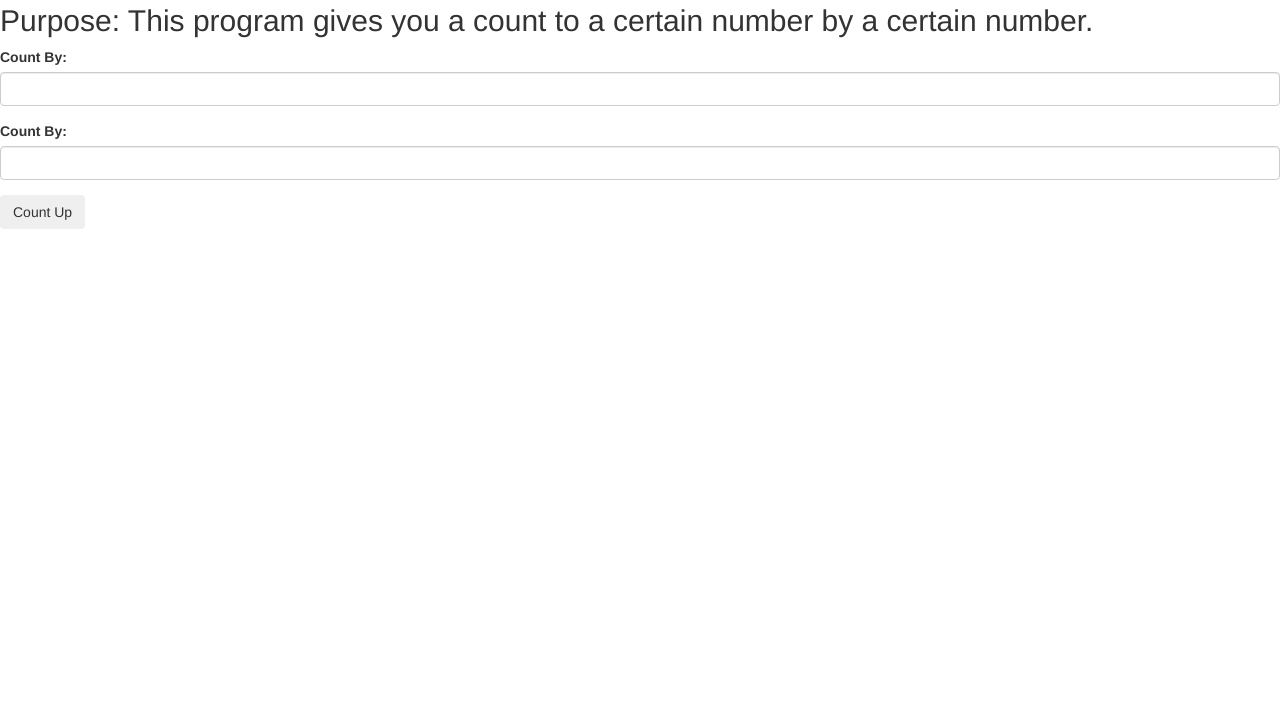
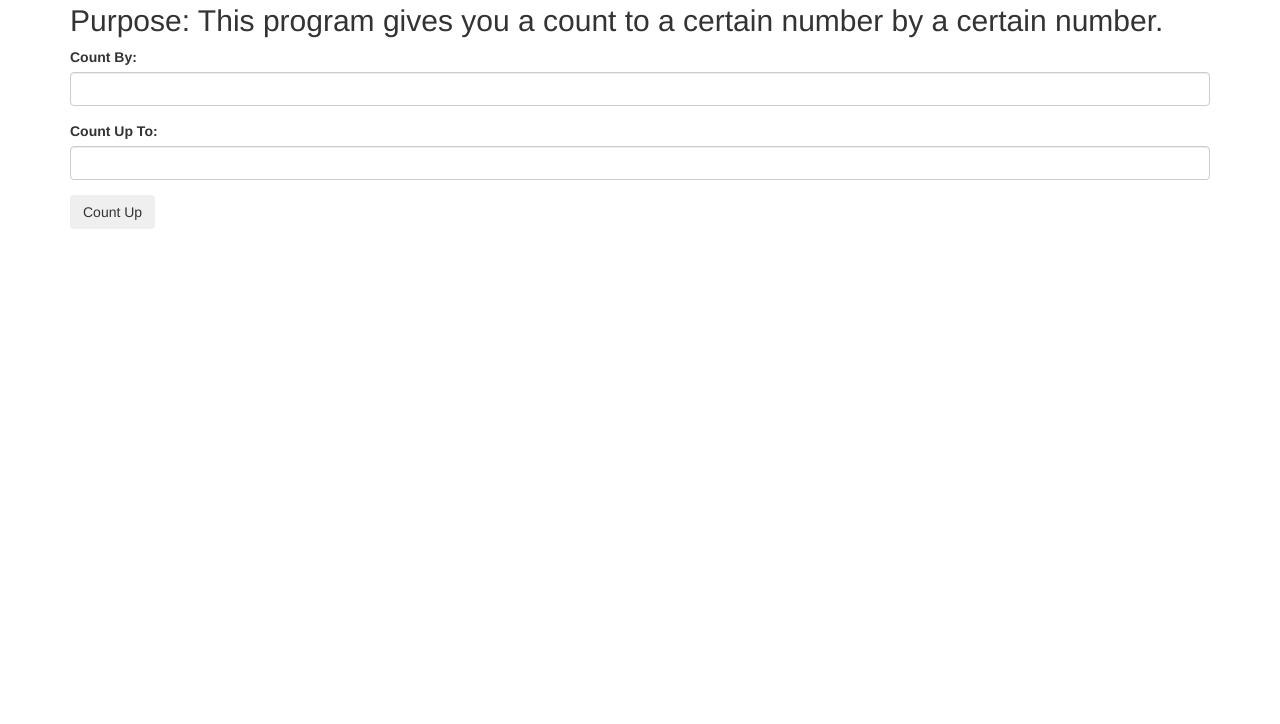
Before and after one commit to kayschulze/count-by, a plain HTML site: page index.html in a window 1280 px wide. Shown: the part 76-800 px from the top of the page. Drawn offline with nearby package versions, Linux system fonts and the light colour scheme.

Commit message:
encompass html in a container.  correct second field label to 'Count To'.

```diff
--- a/index.html
+++ b/index.html
@@ -12,6 +12,7 @@
     <script src="js/scripts.js"></script>
   </head>
   <body>
+    <div class="container">
       <h1>Count By</h1>
       <h2>Purpose:  This program gives you a count to a certain number by a certain number.</h2>
       <form id ="count-up-form">
@@ -20,7 +21,7 @@
           <input type="countBy" class="form-control" type="text">
         </div>
         <div class="form-group">
-        <label for="countUp">Count By:</label>
+          <label for="countUp">Count Up To:</label>
           <input type="countUp" class="form-control" type="text">
         </div>
 
@@ -31,6 +32,6 @@
         <h2>This is OUR Count</h2>
         <p></p>
       </div>
-
+    </di>
   </body>
 </html>
```
Lines whose indentation alone changed are shown as unchanged.
